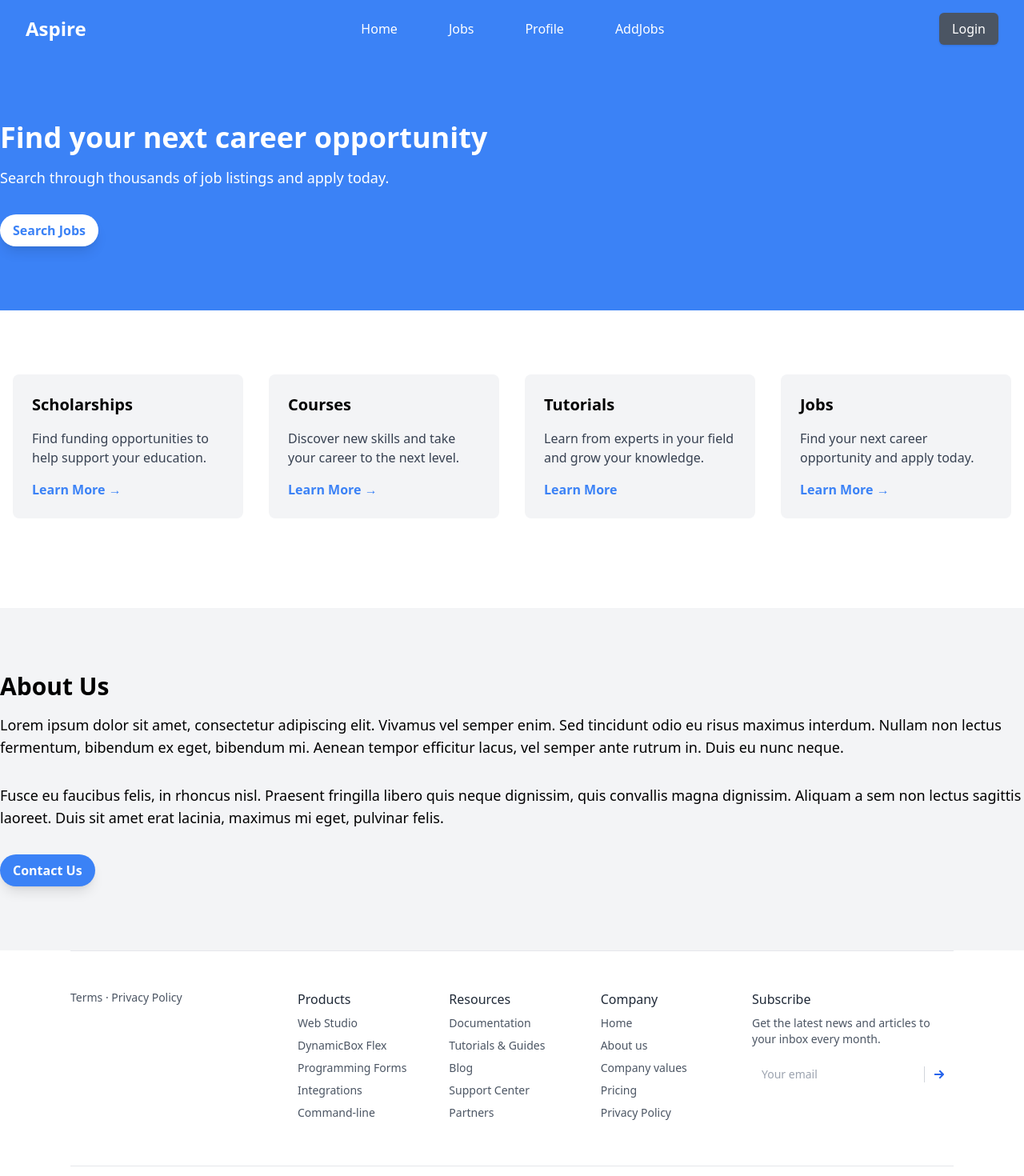
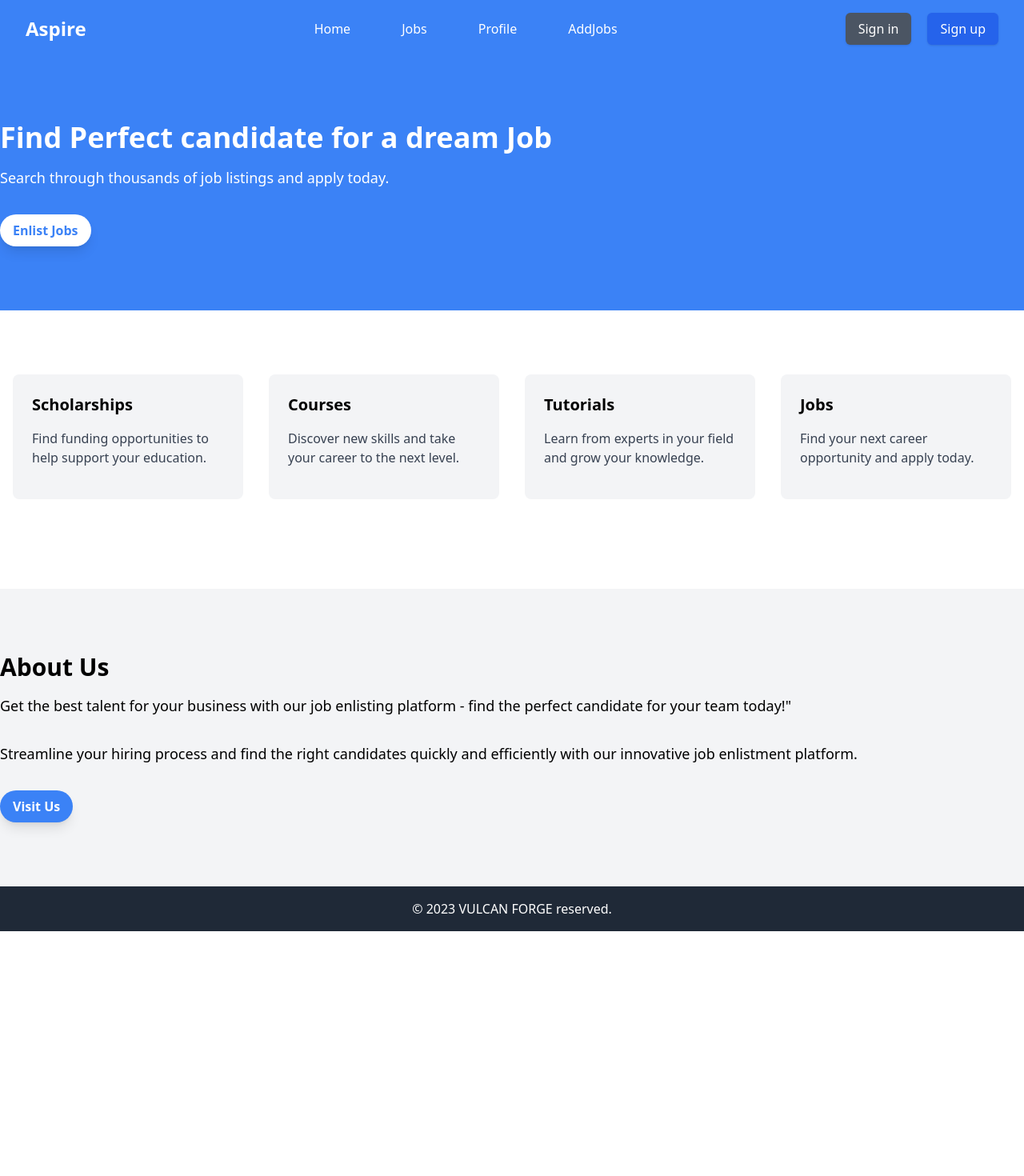
Before and after one commit to raptor-2001/aspire-app-template, a React (Vite) app: page / in a window 1280 px wide. Shown: the top 1470 px of the page at 80% size. After the commit the page ends 1164 px from the top, so only its background shows below. Built offline with nearby package versions, Linux system fonts and the light colour scheme.

Commit message:
Changed front end12345

```diff
--- a/src/App.jsx
+++ b/src/App.jsx
@@ -29,9 +29,9 @@ const App = () => {
           <Route
             path="/profile"
             element={
-            <RequireAuth>
+
               <Profile/>
-            </RequireAuth>
+
             }
           />
           <Route path="/login" element={<Login/>} />
@@ -39,9 +39,9 @@ const App = () => {
           <Route path="/singup" element={<SignUp/>} />
           <Route path="/reset-password" element={<ResetPassword/>} />
           <Route path="/addjobs" element={
-            <RequireAuth>
+
             <AddJobs/>
-            </RequireAuth>
+
 
           } />
         </Routes>
--- a/src/components/Navbar.jsx
+++ b/src/components/Navbar.jsx
@@ -85,8 +85,7 @@ const Navbar = () => {
                     </li>
 
                 </ul>
-
-                <div className="mt-3 space-y-2 lg:hidden md:inline-block">
+                <div className=" mt-3 space-y-2 lg:hidden md:inline-block">
             <a
             >
                {authed ? <a className="inline-block w-full px-4 py-2 text-center text-white bg-gray-600 rounded-md shadow hover:bg-gray-800 cursor-pointer" onClick={handleLogout}>Logout</a> : <Login/>}
@@ -96,10 +95,24 @@ const Navbar = () => {
         </div>
         <div className="hidden space-x-2 md:inline-block">
 
-                {authed ? <a className="inline-block w-full px-4 py-2 text-center text-white bg-gray-600 rounded-md shadow hover:bg-gray-800 cursor-pointer" onClick={handleLogout}>Logout</a> : <Login/>}
+        <ul className="flex gap-5 flex-grow justify-end flex-wrap items-center">
+
+                {/* {authed ? <a className="inline-block w-full px-4 py-2 text-center text-white bg-gray-600 rounded-md shadow hover:bg-gray-800 cursor-pointer" onClick={handleLogout}>Logout</a> : <Login/>} */}
+
+
+              <li>
+                <Link to="/signin" className="inline-block w-full px-4 py-2 text-center text-white bg-gray-600 rounded-md shadow hover:bg-gray-800 cursor-pointer">Sign in</Link>
+              </li>
+              <li>
+                <Link to="/singup" className="inline-block w-full px-4 py-2 text-center text-white bg-blue-600 rounded-md shadow hover:bg-gray-800 cursor-pointer">
+                  <span>Sign up</span>
+                </Link>
+              </li>
+            </ul>
 
         </div>
-    </div>
+        </div>
+
 </nav>
 
   )
--- a/src/components/SignIn.jsx
+++ b/src/components/SignIn.jsx
@@ -81,8 +81,7 @@ const SignIn = () => {
   return (
     <div className="flex flex-col min-h-screen overflow-hidden mt-4">
 
-      {/*  Site header */}
-      <Header />
+
 
       {/*  Page content */}
       <main className="flex-grow mt-4">
--- a/src/components/SignUp.jsx
+++ b/src/components/SignUp.jsx
@@ -69,7 +69,7 @@ const SignUp = () => {
     event.preventDefault();
     console.log(formData);
     // TODO: Submit form to backend
-    await fetch('http://localhost:4000/api/user/register', {
+    await fetch('https://aspire-job.onrender.com/api/user/register', {
       method: 'POST',
       headers: {
         'Content-Type': 'application/json'
@@ -92,8 +92,7 @@ const SignUp = () => {
   return (
     <div className="flex flex-col min-h-screen overflow-hidden mt-5 pl-10 pr-20 ">
 
-      {/*  Site header */}
-      <Header />
+
 
       {/*  Page content */}
       <main className="flex-grow mt-5">
@@ -135,13 +134,13 @@ const SignUp = () => {
         <h1
           class="mt-6 text-2xl font-bold text-gray-900 sm:text-3xl md:text-4xl"
         >
-          Welcome to Squid 🦑
+          Welcome to Aspire 🦑
         </h1>
 
-        <p class="mt-4 leading-relaxed text-gray-500">
+        {/* <p class="mt-4 leading-relaxed text-gray-500">
           Lorem, ipsum dolor sit amet consectetur adipisicing elit. Eligendi nam
           dolorum aliquam, quibusdam aperiam voluptatum.
-        </p>
+        </p> */}
 
         <form onSubmit={handleSubmit} action="#" class="mt-8 grid grid-cols-6 gap-6">
           <div class="col-span-6 sm:col-span-3">
@@ -257,7 +256,7 @@ const SignUp = () => {
 
 
 
-          <div class="col-span-6">
+          {/* <div class="col-span-6">
             <p class="text-sm text-gray-500">
               By creating an account, you agree to our
               <a href="#" class="text-gray-700 underline">
@@ -266,7 +265,7 @@ const SignUp = () => {
               and
               <a href="#" class="text-gray-700 underline">privacy policy</a>.
             </p>
-          </div>
+          </div> */}
 
           <div class="col-span-6 sm:flex sm:items-center sm:gap-4">
             <button
@@ -275,10 +274,10 @@ const SignUp = () => {
               Create an account
             </button>
 
-            <p class="mt-4 text-sm text-gray-500 sm:mt-0">
+            {/* <p class="mt-4 text-sm text-gray-500 sm:mt-0">
               Already have an account?
               <a href="#" class="text-gray-700 underline">Log in</a>.
-            </p>
+            </p> */}
           </div>
         </form>
       </div>
--- a/src/pages/AddJobs.jsx
+++ b/src/pages/AddJobs.jsx
@@ -139,7 +139,7 @@ const AddJobs = () => {
     event.preventDefault();
     console.log(formData);
     // TODO: Submit form to backend
-    await fetch('http://localhost:4000/api/job/add_job', {
+    await fetch('https://aspire-job.onrender.com/api/job/add_job', {
       method: 'POST',
       headers: {
         'Content-Type': 'application/json'
--- a/src/pages/Home.jsx
+++ b/src/pages/Home.jsx
@@ -12,9 +12,9 @@ function Home() {
       {/* Hero */}
       <section className="hero bg-blue-500 py-20">
         <div className="container mx-auto">
-          <h1 className="text-white text-4xl font-bold mb-4">Find your next career opportunity</h1>
+          <h1 className="text-white text-4xl font-bold mb-4">Find Perfect candidate for a dream Job</h1>
           <p className="text-white text-lg mb-8">Search through thousands of job listings and apply today.</p>
-          <button className="bg-white text-blue-500 font-bold py-2 px-4 rounded-full shadow-lg hover:shadow-xl transition duration-300">Search Jobs</button>
+          <button className="bg-white text-blue-500 font-bold py-2 px-4 rounded-full shadow-lg hover:shadow-xl transition duration-300">Enlist Jobs</button>
         </div>
       </section>
 
@@ -25,22 +25,22 @@ function Home() {
             <div className="bg-gray-100 rounded-lg p-6">
               <h2 className="text-xl font-bold mb-4">Scholarships</h2>
               <p className="text-gray-700 mb-4">Find funding opportunities to help support your education.</p>
-              <a href="#" className="text-blue-500 font-bold hover:text-blue-700">Learn More &rarr;</a>
+              {/* <a href="#" className="text-blue-500 font-bold hover:text-blue-700">Learn More &rarr;</a> */}
             </div>
           </div>
           <div className="w-full md:w-1/2 lg:w-1/4 px-4 mb-8">
             <div className="bg-gray-100 rounded-lg p-6">
               <h2 className="text-xl font-bold mb-4">Courses</h2>
               <p className="text-gray-700 mb-4">Discover new skills and take your career to the next level.</p>
-              <a href="#" className="text-blue-500 font-bold hover:text-blue-700">Learn More &rarr;</a>
+              {/* <a href="#" className="text-blue-500 font-bold hover:text-blue-700">Learn More &rarr;</a> */}
             </div>
           </div>
           <div className="w-full md:w-1/2 lg:w-1/4 px-4 mb-8">
             <div className="bg-gray-100 rounded-lg p-6">
               <h2 className="text-xl font-bold mb-4">Tutorials</h2>
               <p className="text-gray-700 mb-4">Learn from experts in your field and grow your knowledge.</p>
-              <a href="#" className="text-blue-500 font-bold hover:text-blue-700">Learn More
-              </a>
+              {/* <a href="#" className="text-blue-500 font-bold hover:text-blue-700">Learn More */}
+              {/* </a> */}
 
               </div>
       </div>
@@ -48,7 +48,7 @@ function Home() {
         <div className="bg-gray-100 rounded-lg p-6">
           <h2 className="text-xl font-bold mb-4">Jobs</h2>
           <p className="text-gray-700 mb-4">Find your next career opportunity and apply today.</p>
-          <a href="#" className="text-blue-500 font-bold hover:text-blue-700">Learn More &rarr;</a>
+          {/* <a href="#" className="text-blue-500 font-bold hover:text-blue-700">Learn More &rarr;</a> */}
         </div>
       </div>
     </div>
@@ -58,17 +58,17 @@ function Home() {
   <section className="bg-gray-100 py-20">
     <div className="container mx-auto">
       <h2 className="text-3xl font-bold mb-4">About Us</h2>
-      <p className="text-lg mb-8">Lorem ipsum dolor sit amet, consectetur adipiscing elit. Vivamus vel semper enim. Sed tincidunt odio eu risus maximus interdum. Nullam non lectus fermentum, bibendum ex eget, bibendum mi. Aenean tempor efficitur lacus, vel semper ante rutrum in. Duis eu nunc neque.</p>
-      <p className="text-lg mb-8">Fusce eu faucibus felis, in rhoncus nisl. Praesent fringilla libero quis neque dignissim, quis convallis magna dignissim. Aliquam a sem non lectus sagittis laoreet. Duis sit amet erat lacinia, maximus mi eget, pulvinar felis.</p>
-      <button className="bg-blue-500 text-white font-bold py-2 px-4 rounded-full shadow-lg hover:shadow-xl transition duration-300">Contact Us</button>
+      <p className="text-lg mb-8">Get the best talent for your business with our job enlisting platform - find the perfect candidate for your team today!"</p>
+      <p className="text-lg mb-8">Streamline your hiring process and find the right candidates quickly and efficiently with our innovative job enlistment platform.</p>
+      <button className="bg-blue-500 text-white font-bold py-2 px-4 rounded-full shadow-lg hover:shadow-xl transition duration-300">Visit Us</button>
     </div>
   </section>
 
   {/* Footer */}
-  <Footer />
+  {/* <Footer /> */}
   <footer className="bg-gray-800 py-4">
     <div className="container mx-auto text-center text-white">
-      &copy; 2023 Platform Name. All rights reserved.
+      &copy; 2023 VULCAN FORGE reserved.
     </div>
   </footer>
 </div>
--- a/src/pages/Sources.jsx
+++ b/src/pages/Sources.jsx
@@ -18,8 +18,8 @@ const Job = () => {
       {/*  Page content */}
       <main class="p-20">
 
-        {/*  Page sections */}
-        <Search />
+         {/* Page sections
+        <Search /> */}
 
         <Jobs />
 
@@ -28,11 +28,11 @@ const Job = () => {
 
 
       {/*  Site footer */}
-      <Footer />
+      {/* <Footer /> */}
 
       <footer className="bg-gray-800 py-4">
     <div className="container mx-auto text-center text-white">
-      &copy; 2023 Platform Name. All rights reserved.
+      &copy; 2023 VULCAN FORGE. All rights reserved.
     </div>
   </footer>
 
```
